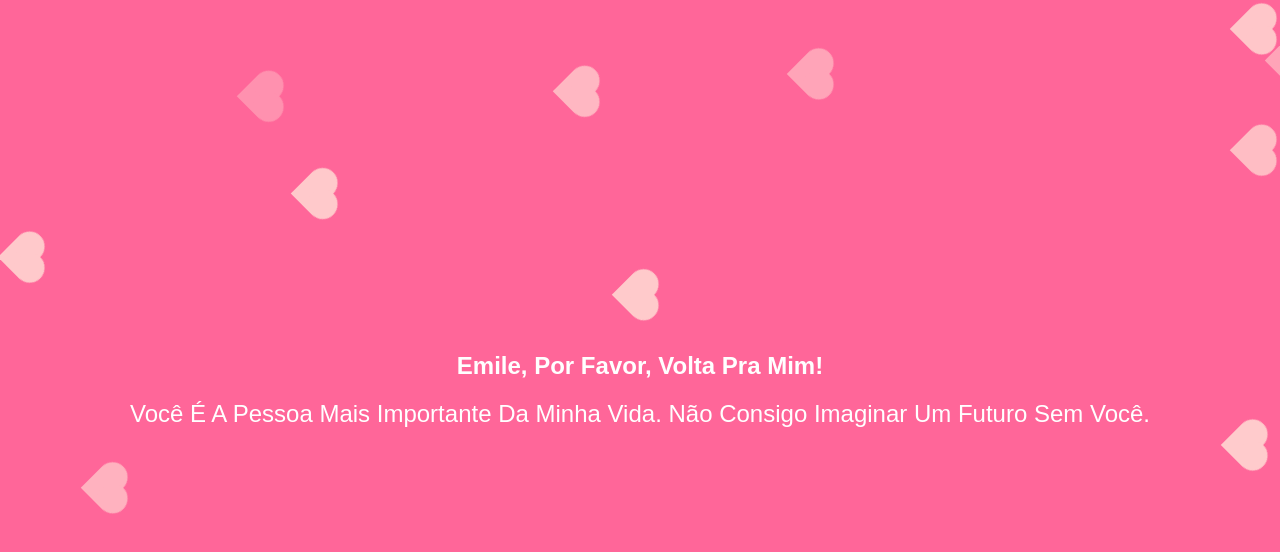
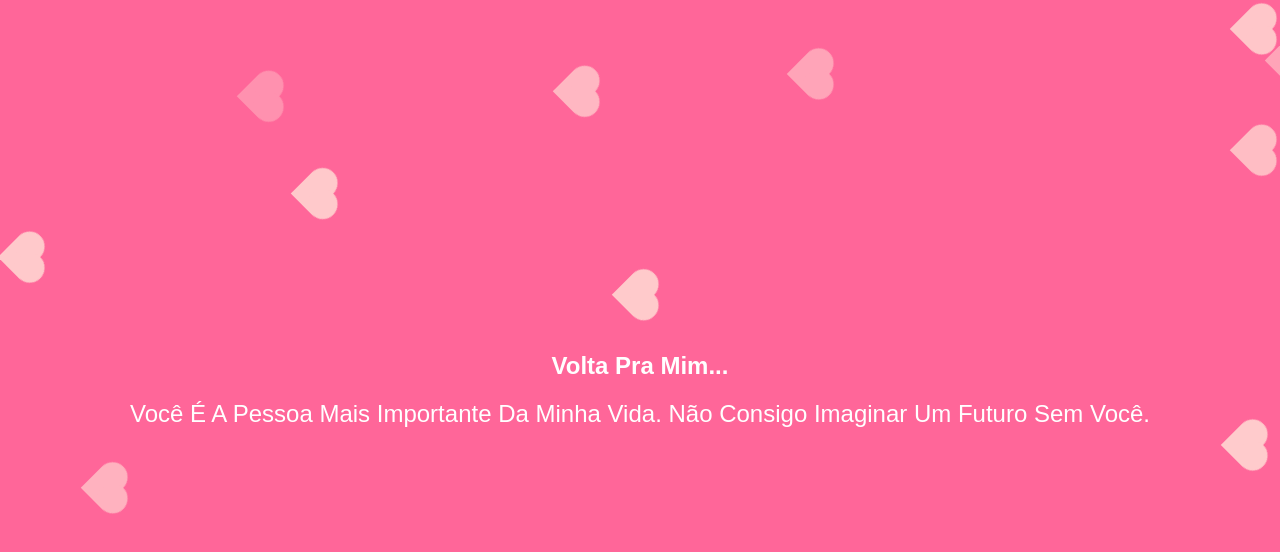
Before and after one commit to Testando0/My..., a plain HTML site: page index.html in a window 1280 px wide. Drawn offline with Linux system fonts and the light colour scheme.

Commit message:
Update index.html

```diff
--- a/index.html
+++ b/index.html
@@ -8,7 +8,7 @@
 </head>
 <body>
     <div class="container">
-        <h1 id="mainText">Emile, Por Favor, Volta Pra Mim!</h1>
+        <h1 id="mainText">Volta Pra Mim...</h1>
         <p id="subText">Você É A Pessoa Mais Importante Da Minha Vida. Não Consigo Imaginar Um Futuro Sem Você.</p>
         <div id="buttonContainer"></div>
     </div>
```
